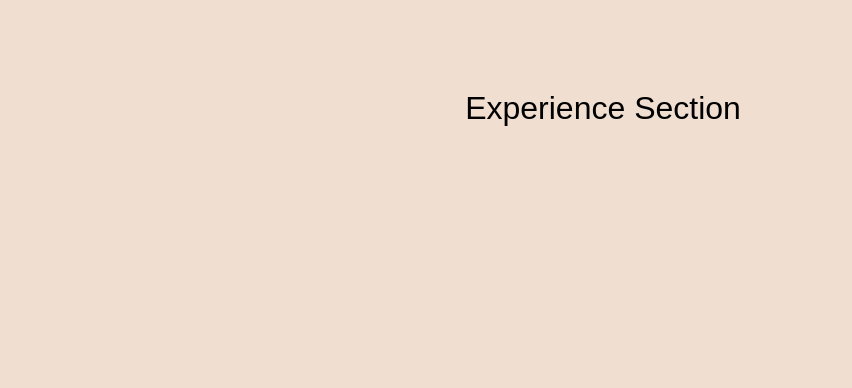
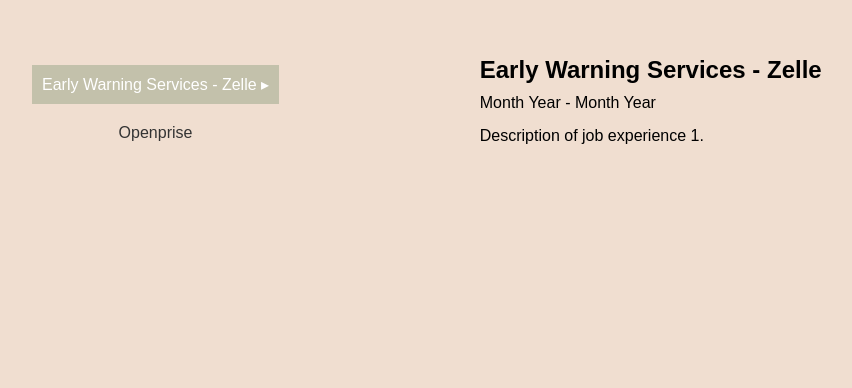
Before and after one commit to zoealinea/zoealinea.github.io, a React (Create React App) app: page / in a window 1280 px wide. Shown: the part 1892-2280 px from the top of the page, without its empty margins (37-889 px from the left). Built offline with nearby package versions, Linux system fonts and the light colour scheme; a web font is replaced by a local one.

Commit message:
editing experience section

```diff
--- a/src/components/Experience.js
+++ b/src/components/Experience.js
@@ -1,11 +1,43 @@
 // Experience.js
-import React from 'react';
 
+import React, { useState } from 'react';
+import '../styles//Experience.css';
 
 const Experience = () => {
+  const [selectedJob, setSelectedJob] = useState(0);
+
+  const experienceItems = [
+    {
+      title: "Early Warning Services - Zelle",
+      duration: "Month Year - Month Year",
+      description: "Description of job experience 1.",
+    },
+    {
+      title: "Openprise",
+      duration: "Month Year - Month Year",
+      description: "Description of job experience 2.",
+    },
+    // Add more job experiences as needed
+  ];
+
   return (
-    <div className="Experience">
-      Experience Section
+    <div className="experience-container">
+      <div className="tabs">
+        {experienceItems.map((job, index) => (
+          <button
+            key={index}
+            className={`tab ${selectedJob === index ? 'active' : ''}`}
+            onClick={() => setSelectedJob(index)}
+          >
+            {job.title}
+          </button>
+        ))}
+      </div>
+      <div className="job-details">
+        <h2>{experienceItems[selectedJob].title}</h2>
+        <p>{experienceItems[selectedJob].duration}</p>
+        <p>{experienceItems[selectedJob].description}</p>
+      </div>
     </div>
   );
 };
--- a/src/components/HomeHero.js
+++ b/src/components/HomeHero.js
@@ -1,24 +1,24 @@
 import '../styles/HomeHero.css';
-
 import React from 'react';
 import { ReactTyped } from 'react-typed';
 
-
 const HomeHero = () => {
   return (
-    <div className="HomeHero large-cursor"> {/* Apply the large-cursor class */}
+    <div className='parent'>
+      <div className="large-cursor"> {/* Apply the large-cursor class */}
         <ReactTyped
           strings={[
             "<strong><span class='large-text'>hi i'm <span class='me'>zoe</span></span></strong>",
             "<strong><span class='large-text'>welcome to</span></strong>",
             "<strong><span class='large-text'>my <span class='me'>React.js</span> portfolio</span></strong>"
           ]}
-        typeSpeed={80}
+          typeSpeed={95}
           backSpeed={40}
           loop
           cursorChar={null} // Hide the original cursor provided by ReactTyped
         />
       </div>
+    </div>
   );
 };
 
--- /dev/null
+++ b/src/styles/Experience.css
@@ -0,0 +1,75 @@
+/* Experience.css */
+
+.experience-container {
+  display: flex;
+  justify-content: center;
+  align-items: center;
+  height: 100vh;
+
+}
+
+.tabs {
+  display: flex;
+  flex-direction: column;
+  position: absolute;
+  left: 5%;
+}
+
+.tab {
+  background-color: transparent;
+  border: none;
+  padding: 10px;
+  margin: 5px;
+  cursor: pointer;
+  outline: none;
+  transition: background-color 0.3s ease, color 0.3s ease;
+  color: #333;
+  font-size: medium;
+}
+
+.tab:hover {
+  background-color: #5E5946;
+  color: #F0DED0
+}
+
+.tab.active {
+  background-color: #C3C1AB;
+  color: #fff;
+}
+
+.tab.active::after {
+  content: ' ▸';
+  color: #fff;
+}
+
+.job-details {
+  flex: 3;
+  padding: 20px;
+  text-align: left;
+  margin-left: 25%;
+}
+
+.job-details h2 {
+  font-size: 24px;
+  margin-bottom: 10px;
+  white-space: nowrap; /* Prevent wrapping */
+  overflow-wrap: break-word; /* Allow wrapping only when necessary */
+}
+
+.job-details p {
+  font-size: 16px;
+  margin-bottom: 15px;
+}
+
+/* Media query for smaller screens */
+@media only screen and (max-width: 768px) {
+  .tabs {
+    position: relative; /* Remove absolute positioning */
+    left: auto; /* Reset left positioning */
+    margin-bottom: 20px; /* Add margin to create space between tabs and job details */
+  }
+
+  .job-details {
+    margin-left: 5%; /* Adjust margin for job details */
+  }
+}
--- a/src/styles/HomeHero.css
+++ b/src/styles/HomeHero.css
@@ -1,9 +1,17 @@
+.parent {
+    display: inline-block;
+}
+
 .large-text {
     font-size: 75px;
 }
 
 .me {
     color: #5E5946;
+}
+
+.large-cursor {
+    height:200px;
 }
 
 .large-cursor::after {
--- a/src/styles/NavBar.css
+++ b/src/styles/NavBar.css
@@ -11,6 +11,7 @@
     display: flex;
     justify-content: space-between;
     align-items: center;
+    z-index: 999; /* Set z-index to a high value */
   }
 
   .navbar-brand {
@@ -55,3 +56,9 @@
     margin-right: 20px;
     background-color: #C3C1AB;
   }
+
+  @media only screen and (max-width: 768px) {
+    .navbar-nav {
+      display: none; /* Hide navigation items */
+    }
+  }
```
Lines whose indentation alone changed are shown as unchanged.
